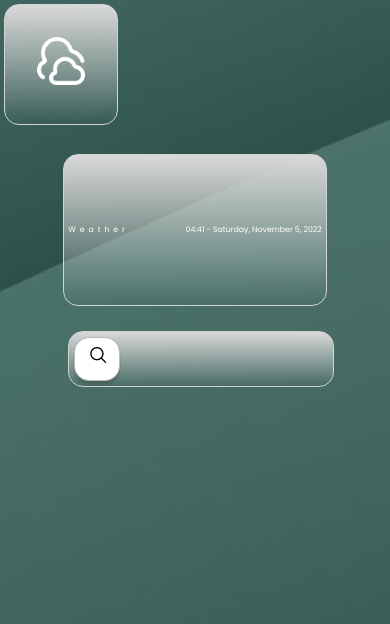
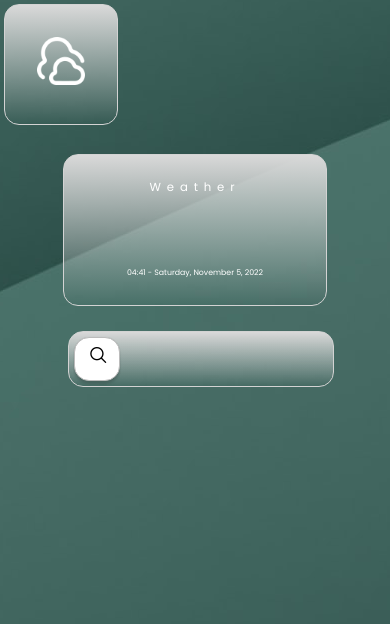
Before and after one commit to enisgjini/weather-app, a React (Create React App) app: page / in a window 390 px wide. Shown: the top 624 px of the page. Built offline with nearby package versions, Linux system fonts and the light colour scheme.

Commit message:
Changing font and using flex in some place of code

```diff
--- a/src/App.css
+++ b/src/App.css
@@ -4,7 +4,8 @@
   font-family: "Poppins", sans-serif;
 }
 html {
-  background: url("assets/pramod-tiwari-uKs5NivqYwo-unsplash.jpg") no-repeat center center;
+  background: url("assets/pramod-tiwari-uKs5NivqYwo-unsplash.jpg") no-repeat
+    center center;
   -webkit-background-size: auto;
   -moz-background-size: auto;
   -o-background-size: auto;
@@ -49,16 +50,19 @@ html {
   padding-right: 1%;
 }
 
+/* Box of information about time and date  */
+/* Box title */
 .box-title {
   font-family: "Poppins";
   font-style: normal;
   font-weight: 400;
-  font-size: 2vw;
+  font-size: 3vw;
   line-height: 48px;
   letter-spacing: 0.5em;
   color: #ffffff;
   float: left;
 }
+/* Box informations like time and date in combination design */
 .box-date-and-time-infos {
   font-family: "Poppins";
   font-style: normal;
@@ -80,8 +84,7 @@ html {
   margin: auto;
 }
 .row {
-  display:flex;
-
+  display: flex;
 }
 .first-column {
   flex-shrink: 0; /* shrinks to 0 to apply 70% width*/
@@ -91,7 +94,6 @@ html {
   flex-shrink: 0; /* shrinks to 0 to apply 70% width*/
   flex-basis: 50%; /* sets initial width to 70% */
 }
-
 
 .box {
   padding: 2%;
@@ -133,25 +135,6 @@ html {
   padding: 1%;
   padding-left: 2%;
 } */
-
-@media only screen and (max-width: 900px) {
-  .container {
-    flex-direction: column;
-  }
-
-  .box {
-    margin: 0 0 1rem;
-  }
-}
-
-@media screen and (max-width: 480px) {
-  .row {
-    display: flex;
-    flex-direction: column;
-    padding: 2%;
-  }
-}
-
 
 .search-box {
   transition: width 0.6s, border-radius 0.6s, background 0.6s, box-shadow 0.6s;
@@ -244,3 +227,41 @@ html {
 
   color: #ffffff;
 }
+
+/* Responsive code of web app */
+@media only screen and (max-width: 900px) {
+  .container {
+    flex-direction: column;
+  }
+
+  .box {
+    margin: 0 0 1rem;
+  }
+}
+
+@media screen and (max-width: 480px) {
+  .row {
+    display: flex;
+    flex-direction: column;
+    padding: 2%;
+  }
+  .weather {
+    background: linear-gradient(
+      180deg,
+      #d9d9d9 0%,
+      rgba(217, 217, 217, 0) 100%
+    );
+    border: 1px solid #d3d3d3;
+    border-radius: 15px;
+    margin: auto;
+    width: 65%;
+    height: 150px;
+    display: flex;
+    align-items: center;
+    justify-content: space-between;
+    align-content: center;
+    flex-direction: column;
+    padding-left: 1%;
+    padding-right: 1%;
+  }
+}
```
